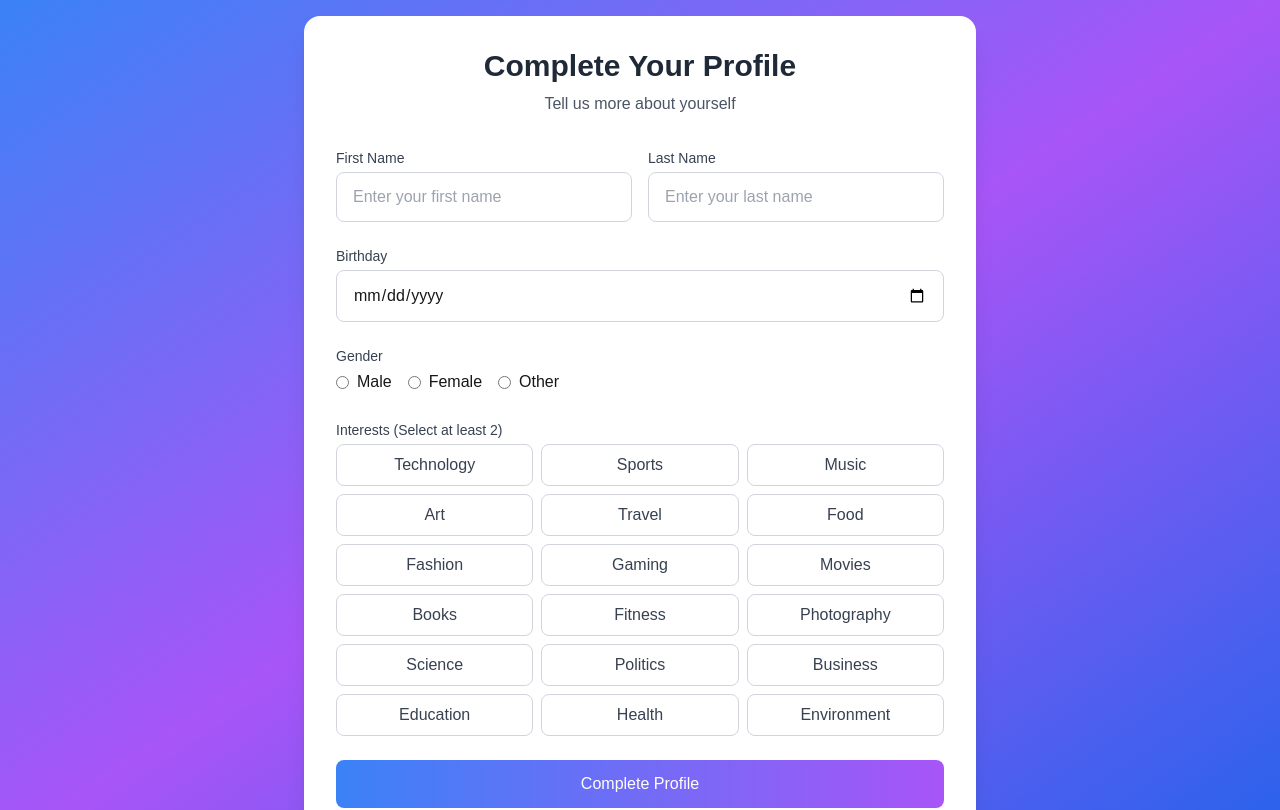
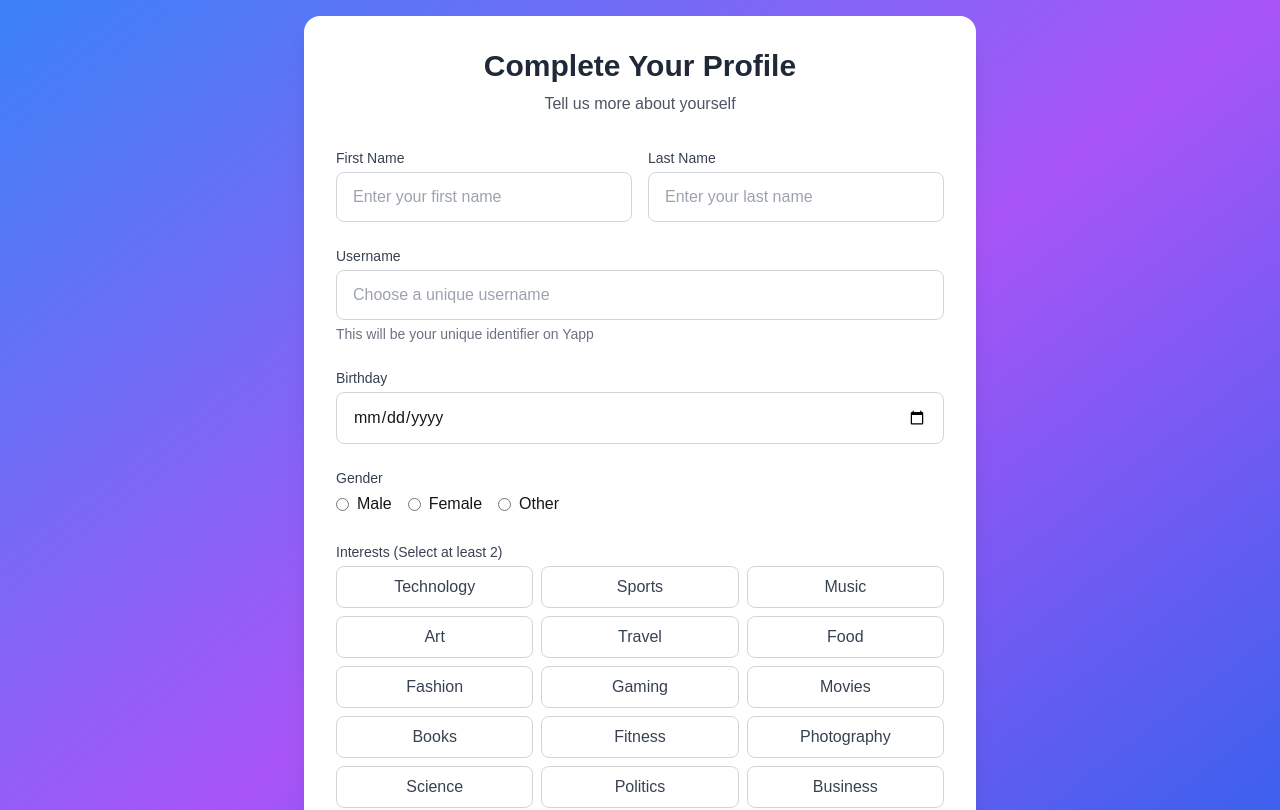
Before and after one commit to amandajiang259/Yapp, a Next.js app in the folder yapp/: page /profile-setup in a window 1280 px wide. Shown: the top 810 px of the page. Built offline with nearby package versions, Linux system fonts and the light colour scheme; no server answers; sample sign-in values are in the browser's storage.

Commit message:
Updating Username Creation

```diff
--- a/yapp/app/dashboard/page.tsx
+++ b/yapp/app/dashboard/page.tsx
@@ -53,6 +53,16 @@ export default function Dashboard() {
           const userData = userDoc.data();
           setFirstName(userData.firstName || '');
           setUserProfile(userData);
+
+          // Check if username exists
+          if (!userData.username) {
+            router.push('/profile-setup');
+            return;
+          }
+        } else {
+          // If no user document exists, redirect to profile setup
+          router.push('/profile-setup');
+          return;
         }
       } catch (error) {
         console.error('Error fetching user data:', error);
--- a/yapp/app/profile-setup/page.tsx
+++ b/yapp/app/profile-setup/page.tsx
@@ -5,6 +5,7 @@ import { useRouter } from 'next/navigation';
 import { auth, db } from '../../lib/firebase';
 import { User } from 'firebase/auth';
 import { doc, setDoc } from 'firebase/firestore';
+import { collection, query, where, getDocs } from 'firebase/firestore';
 
 const interests = [
   'Technology', 'Sports', 'Music', 'Art', 'Travel', 'Food', 'Fashion',
@@ -16,6 +17,7 @@ export default function ProfileSetup() {
   const [user, setUser] = useState<User | null>(null);
   const [firstName, setFirstName] = useState('');
   const [lastName, setLastName] = useState('');
+  const [username, setUsername] = useState('');
   const [birthday, setBirthday] = useState('');
   const [gender, setGender] = useState('');
   const [selectedInterests, setSelectedInterests] = useState<string[]>([]);
@@ -48,7 +50,7 @@ export default function ProfileSetup() {
     setError(null);
     setIsSubmitting(true);
 
-    if (!firstName || !lastName || !birthday || !gender || selectedInterests.length < 2) {
+    if (!firstName || !lastName || !username || !birthday || !gender || selectedInterests.length < 2) {
       setError('Please fill in all fields and select at least 2 interests');
       setIsSubmitting(false);
       return;
@@ -57,6 +59,17 @@ export default function ProfileSetup() {
     try {
       if (!user) {
         setError('No user found. Please try logging in again.');
+        setIsSubmitting(false);
+        return;
+      }
+
+      // Check if username is already taken
+      const usersRef = collection(db, 'users');
+      const q = query(usersRef, where('username', '==', username));
+      const querySnapshot = await getDocs(q);
+
+      if (!querySnapshot.empty) {
+        setError('This username is already taken. Please choose a different one.');
         setIsSubmitting(false);
         return;
       }
@@ -70,6 +83,7 @@ export default function ProfileSetup() {
       const profileData = {
         firstName,
         lastName,
+        username,
         birthday,
         gender,
         interests: selectedInterests,
@@ -143,6 +157,22 @@ export default function ProfileSetup() {
                   required
                 />
               </div>
+            </div>
+
+            <div>
+              <label htmlFor="username" className="block text-sm font-medium text-gray-700 mb-1">
+                Username
+              </label>
+              <input
+                type="text"
+                id="username"
+                value={username}
+                onChange={(e) => setUsername(e.target.value)}
+                className="w-full px-4 py-3 rounded-lg border border-gray-300 focus:ring-2 focus:ring-blue-500 focus:border-transparent transition-colors"
+                placeholder="Choose a unique username"
+                required
+              />
+              <p className="mt-1 text-sm text-gray-500">This will be your unique identifier on Yapp</p>
             </div>
 
             <div>
```
